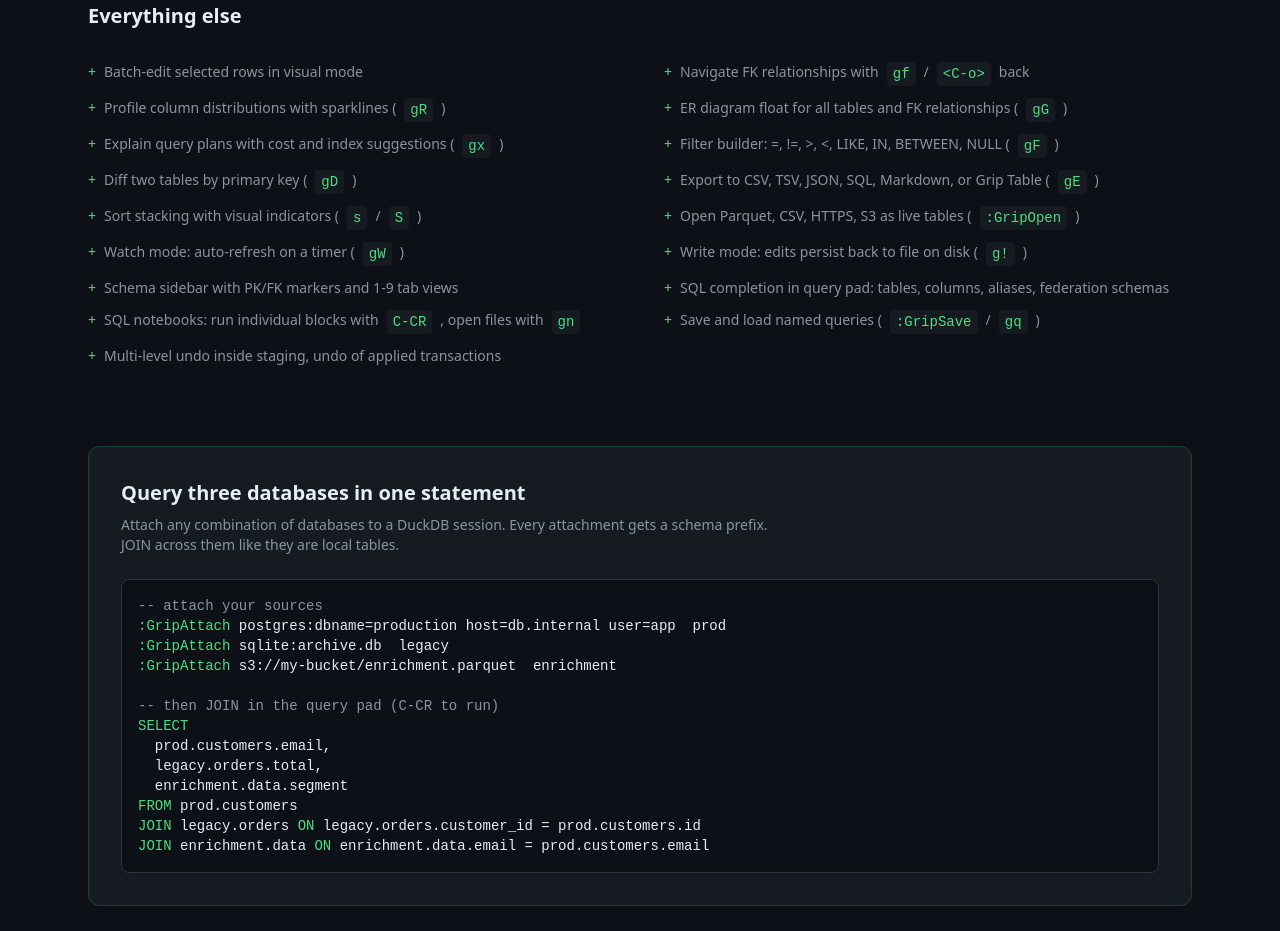
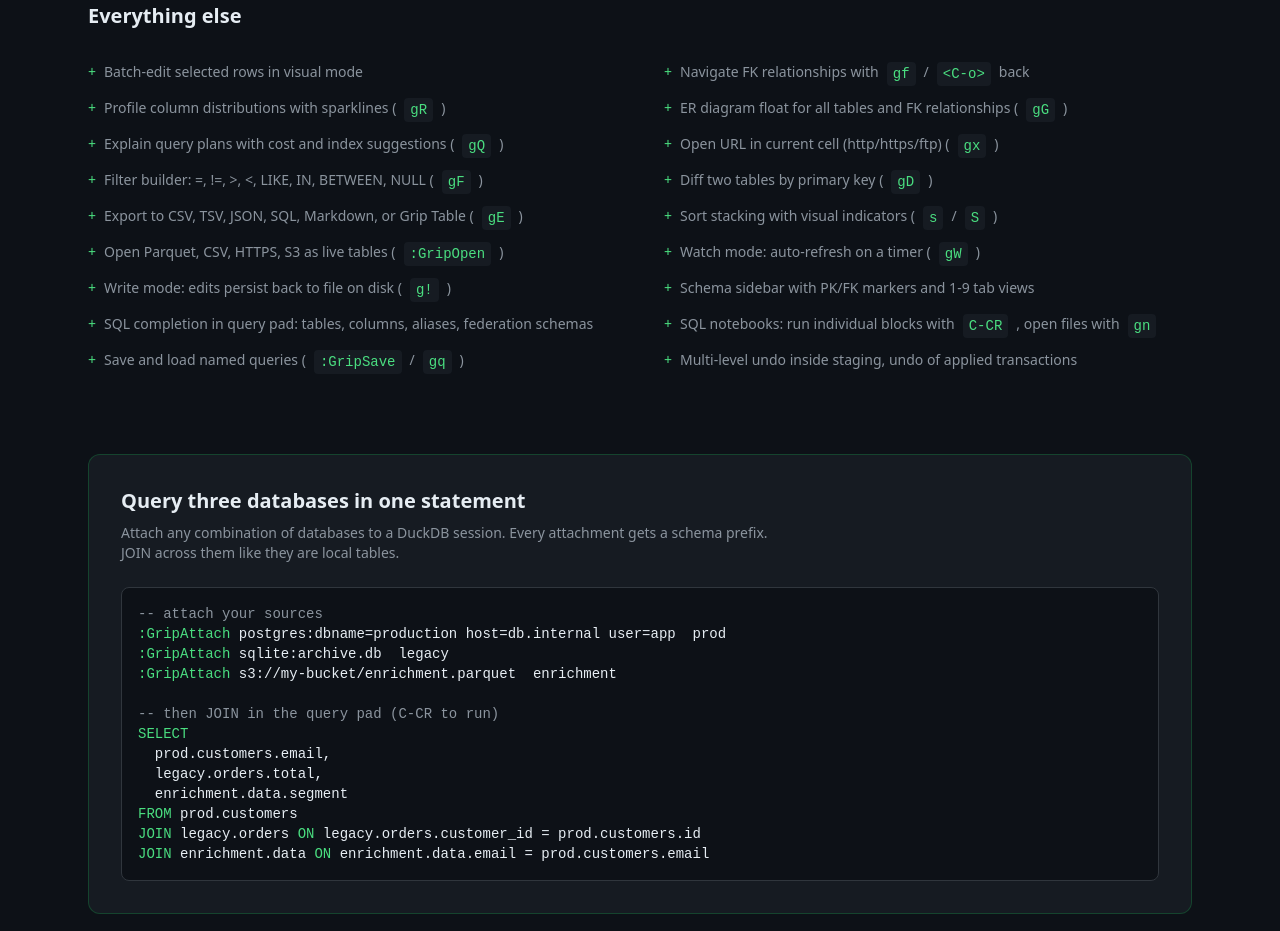
Before and after one commit to joryeugene/dadbod-grip-web, a SvelteKit app: page / in a window 1280 px wide. Shown: the part 2820-3751 px from the top of the page. Built offline with nearby package versions, Linux system fonts and the light colour scheme.

Commit message:
docs: gx = URL open (grid), gQ = explain query plan
- +page.svelte: gx -> gQ in feature list, add gx URL open line
- docs/keymaps.md: gx -> gQ for explain, add gx URL open row
- docs/features/analysis.md: gx -> gQ in Query Doctor section

```diff
--- a/src/docs/features/analysis.md
+++ b/src/docs/features/analysis.md
@@ -32,7 +32,7 @@
 
 ## Query Doctor
 
-Run `:GripExplain` or press `gx` to explain the current query. The output translates
+Run `:GripExplain` or press `gQ` to explain the current query. The output translates
 the raw EXPLAIN plan into plain-English health checks with cost bars and index suggestions.
 
 Look for:
--- a/src/docs/keymaps.md
+++ b/src/docs/keymaps.md
@@ -110,7 +110,8 @@
 | `gS` | Column statistics popup (distinct, nulls%, top values) |
 | `gR` | Table profile (sparkline distributions) |
 | `gV` | Show CREATE TABLE DDL float |
-| `gx` | Explain current query plan |
+| `gQ` | Explain current query plan |
+| `gx` | Open URL in current cell (http/https/ftp) |
 | `gD` | Diff against another table |
 | `gE` | Export to clipboard (CSV, TSV, JSON, SQL, Markdown, Grip Table) |
 | `gX` | Export to file (csv, json, or sql) |
--- a/src/routes/+page.svelte
+++ b/src/routes/+page.svelte
@@ -173,7 +173,8 @@
 		<div class="flex gap-2"><span class="text-grip-400 shrink-0">+</span> Navigate FK relationships with <code>gf</code> / <code>&lt;C-o&gt;</code> back</div>
 		<div class="flex gap-2"><span class="text-grip-400 shrink-0">+</span> Profile column distributions with sparklines (<code>gR</code>)</div>
 		<div class="flex gap-2"><span class="text-grip-400 shrink-0">+</span> ER diagram float for all tables and FK relationships (<code>gG</code>)</div>
-		<div class="flex gap-2"><span class="text-grip-400 shrink-0">+</span> Explain query plans with cost and index suggestions (<code>gx</code>)</div>
+		<div class="flex gap-2"><span class="text-grip-400 shrink-0">+</span> Explain query plans with cost and index suggestions (<code>gQ</code>)</div>
+		<div class="flex gap-2"><span class="text-grip-400 shrink-0">+</span> Open URL in current cell (http/https/ftp) (<code>gx</code>)</div>
 		<div class="flex gap-2"><span class="text-grip-400 shrink-0">+</span> Filter builder: =, !=, &gt;, &lt;, LIKE, IN, BETWEEN, NULL (<code>gF</code>)</div>
 		<div class="flex gap-2"><span class="text-grip-400 shrink-0">+</span> Diff two tables by primary key (<code>gD</code>)</div>
 		<div class="flex gap-2"><span class="text-grip-400 shrink-0">+</span> Export to CSV, TSV, JSON, SQL, Markdown, or Grip Table (<code>gE</code>)</div>
```
